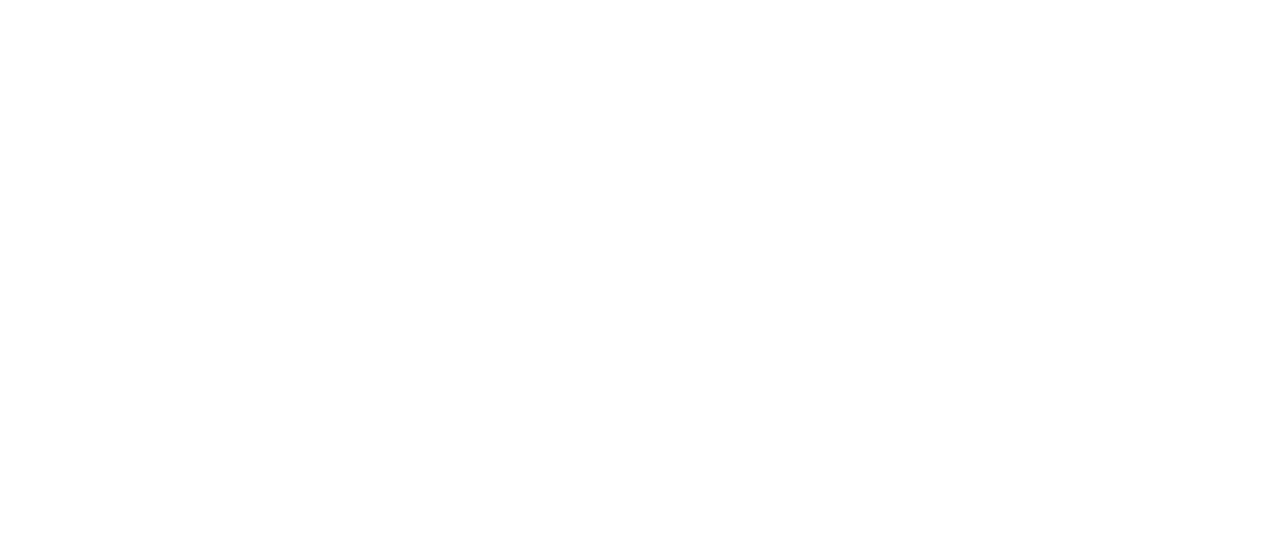
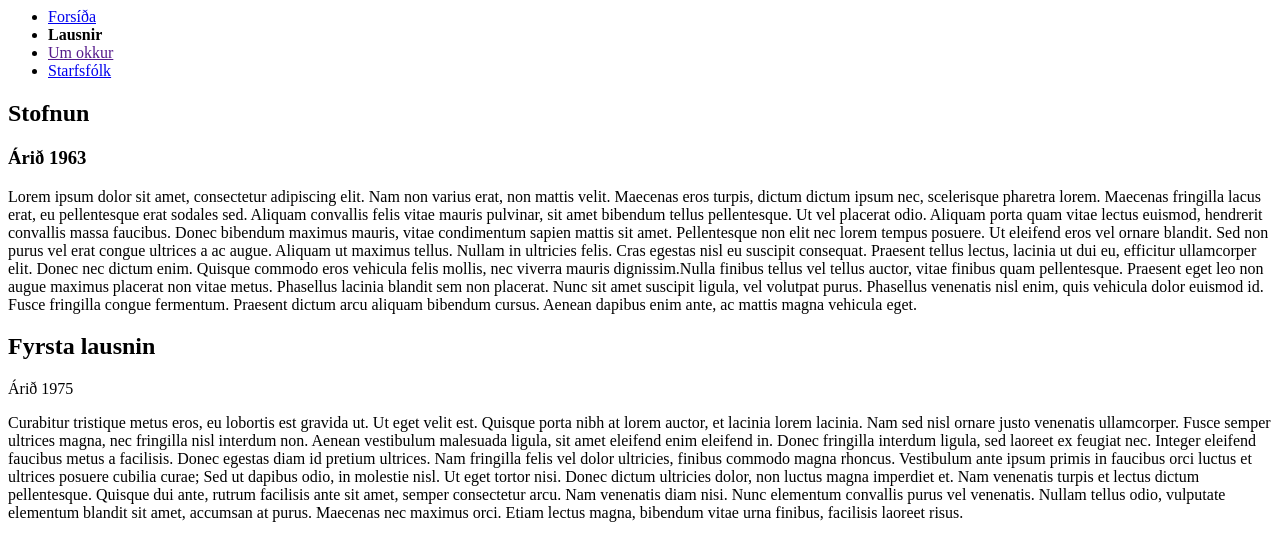
Before and after one commit to JuanTorres94/wefforritunH1, a plain HTML site: page sidur/um-okkur.html in a window 1280 px wide. Drawn offline with Linux system fonts and the light colour scheme.

Commit message:
texta bæting og nav.scss

```diff
--- a/sidur/um-okkur.html
+++ b/sidur/um-okkur.html
@@ -2,9 +2,81 @@
 <head>
     <meta charset="UTF-8">
     <meta name="viewport" content="width=device-width, initial-scale=1.0">
-    <title>Document</title>
+    <title>Um okkur</title>
 </head>
+
 <body>
+<nav>
+  <ul>
+    <li><a href="../index.html">Forsíða</a></li>
+    <li>
+      <strong> Lausnir <span class= "hide in mobile"></span></strong>
+    </li>
+    <li><a href ="">Um okkur</a></li>
+    <li>
+    <a href="./skraning.html">Starfsfólk <span class="hide-in-mobile"></span></a
+          >
+        </li>
+    </li>
+  </ul>
+</nav>
+
+          <main id="efni" class="content">
+        <section>
+          <h2>Stofnun</h2>
+          <h3>Árið 1963</h3>
+          <p>
+            Lorem ipsum dolor sit amet, consectetur adipiscing elit. Nam non
+            varius erat, non mattis velit. Maecenas eros turpis, dictum dictum
+            ipsum nec, scelerisque pharetra lorem. Maecenas fringilla lacus
+            erat, eu pellentesque erat sodales sed. Aliquam convallis felis
+            vitae mauris pulvinar, sit amet bibendum tellus pellentesque. Ut vel
+            placerat odio. Aliquam porta quam vitae lectus euismod, hendrerit
+            convallis massa faucibus. Donec bibendum maximus mauris, vitae
+            condimentum sapien mattis sit amet. Pellentesque non elit nec lorem tempus posuere. Ut eleifend eros vel
+            ornare blandit. Sed non purus vel erat congue ultrices a ac augue.
+            Aliquam ut maximus tellus. Nullam in ultricies felis. Cras egestas
+            nisl eu suscipit consequat. Praesent tellus lectus, lacinia ut dui
+            eu, efficitur ullamcorper elit. Donec nec dictum enim. Quisque
+            commodo eros vehicula felis mollis, nec viverra mauris dignissim.Nulla finibus tellus vel tellus auctor, vitae finibus quam
+            pellentesque. Praesent eget leo non augue maximus placerat non vitae
+            metus. Phasellus lacinia blandit sem non placerat. Nunc sit amet
+            suscipit ligula, vel volutpat purus. Phasellus venenatis nisl enim,
+            quis vehicula dolor euismod id. Fusce fringilla congue fermentum.
+            Praesent dictum arcu aliquam bibendum cursus. Aenean dapibus enim
+            ante, ac mattis magna vehicula eget.
+          </p>
+        </section>
+
+
+        <section>
+          <h2>Fyrsta lausnin</h2>
+          <p>Árið 1975</p>
+          <p>
+            Curabitur tristique metus eros, eu lobortis est gravida ut. Ut eget
+            velit est. Quisque porta nibh at lorem auctor, et lacinia lorem
+            lacinia. Nam sed nisl ornare justo venenatis ullamcorper. Fusce
+            semper ultrices magna, nec fringilla nisl interdum non. Aenean
+            vestibulum malesuada ligula, sit amet eleifend enim eleifend in.
+            Donec fringilla interdum ligula, sed laoreet ex feugiat nec. Integer
+            eleifend faucibus metus a facilisis. Donec egestas diam id pretium
+            ultrices.
+
+
+            Nam fringilla felis vel dolor ultricies, finibus commodo magna
+            rhoncus. Vestibulum ante ipsum primis in faucibus orci luctus et
+            ultrices posuere cubilia curae; Sed ut dapibus odio, in molestie
+            nisl. Ut eget tortor nisi. Donec dictum ultricies dolor, non luctus
+            magna imperdiet et. Nam venenatis turpis et lectus dictum
+            pellentesque. Quisque dui ante, rutrum facilisis ante sit amet,
+            semper consectetur arcu. Nam venenatis diam nisi. Nunc elementum
+            convallis purus vel venenatis. Nullam tellus odio, vulputate
+            elementum blandit sit amet, accumsan at purus. Maecenas nec maximus
+            orci. Etiam lectus magna, bibendum vitae urna finibus, facilisis
+            laoreet risus.
+          </p>
+        </section>
+      </main>
 
 </body>
 </html>
```
Also changed, not shown: styles/components/nav.scss (added).
